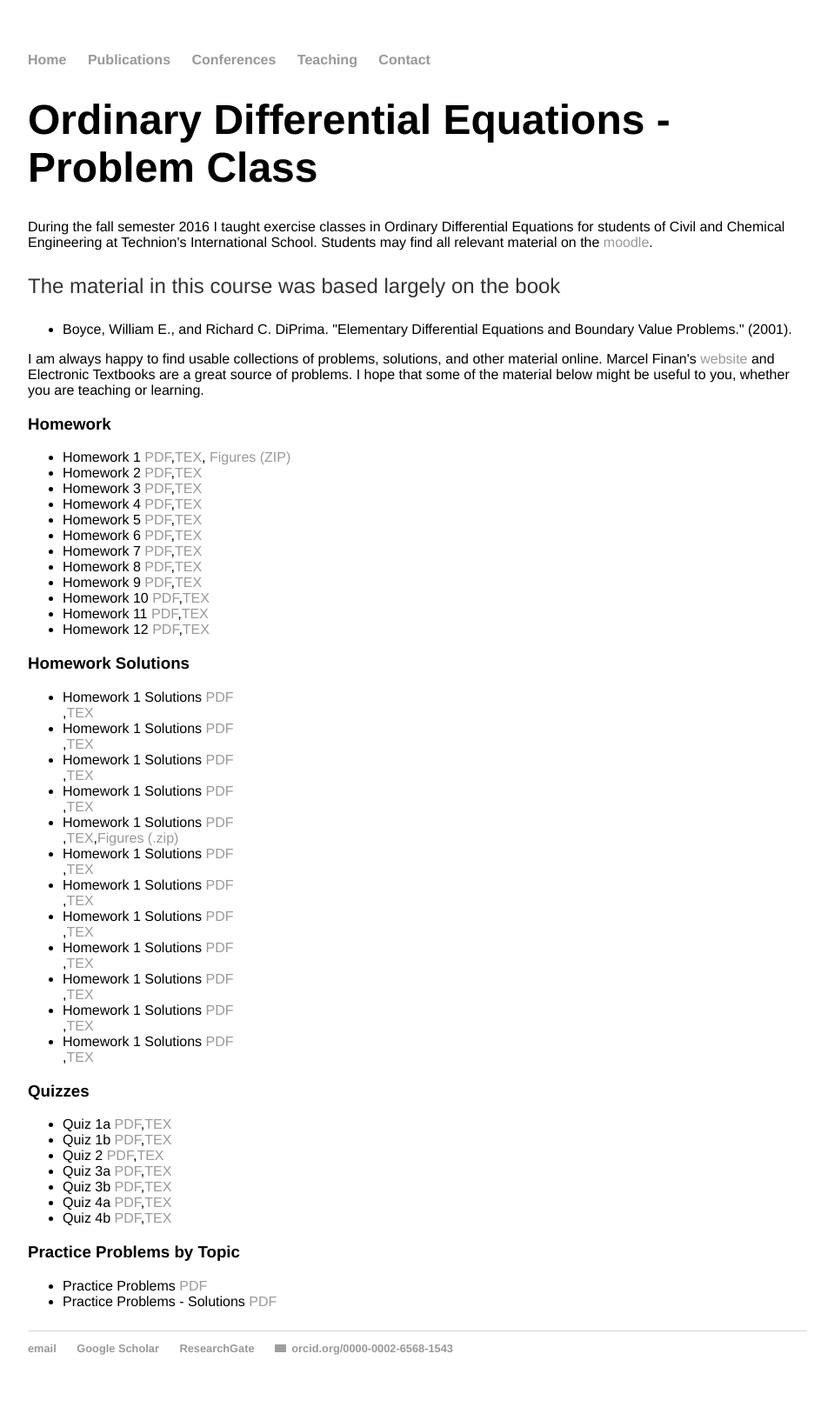
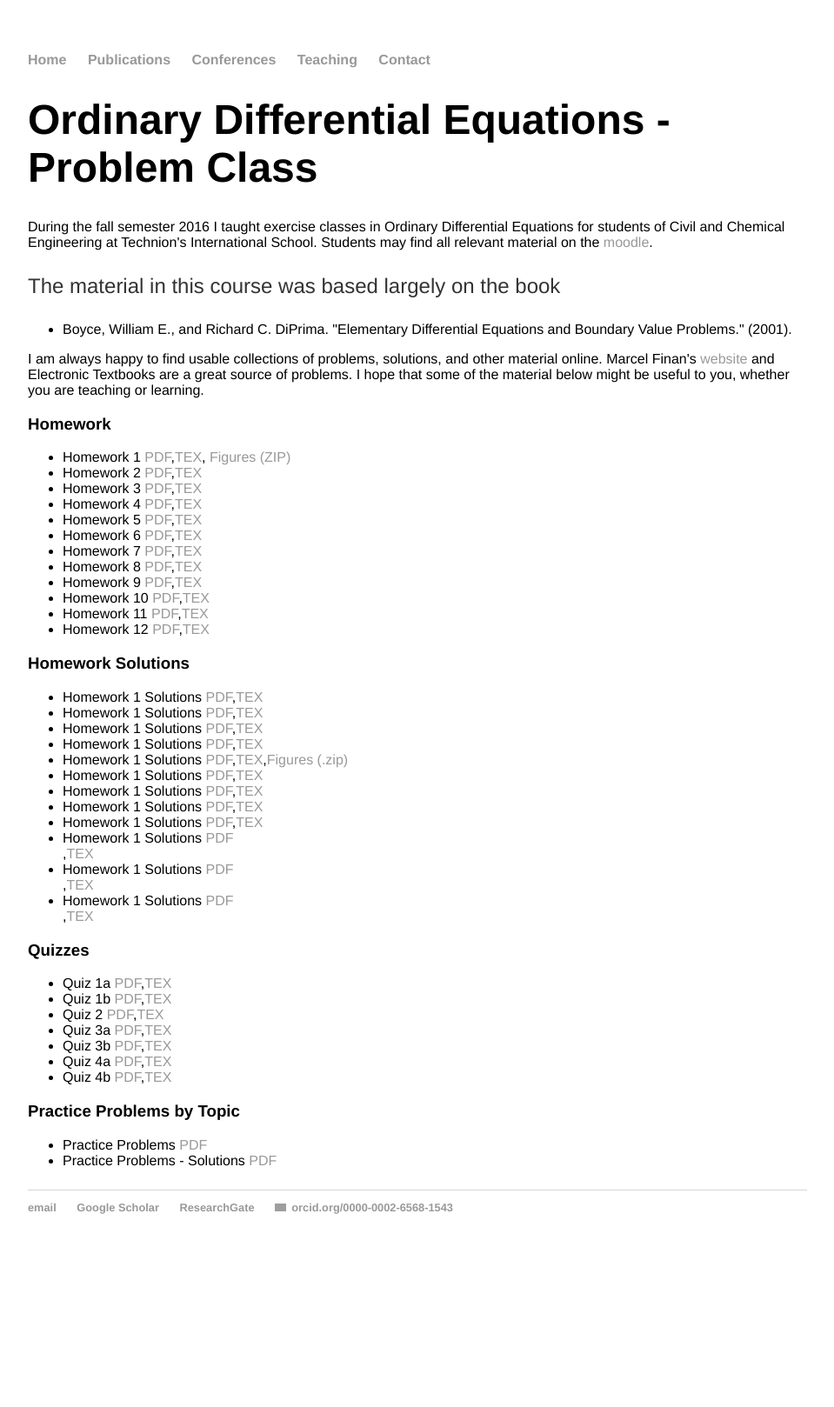
Before and after one commit to rstuhlmeier/rstuhlmeier.github.io, a Jekyll site: the page built from teaching/Fall2016/ODEs.html, in a window 1280 px wide. Shown: the whole page at 87% size, without its empty margins (160-1119 px from the left). Built offline with Jekyll 4.4.1, drawn with Linux system fonts in a browser that asks for light colours; after the commit the page ends 1456 px from its top, so only the background shows below that; grey boxes are pictures that could not be loaded.

Commit message:
Cleaned up list

```diff
--- a/teaching/Fall2016/ODEs.html
+++ b/teaching/Fall2016/ODEs.html
@@ -35,15 +35,15 @@ I hope that some of the material below might be useful to you, whether you are t
 </ul>
 <h3>Homework Solutions</h3>
 <ul>
-<li>Homework 1 Solutions <a href="Homework_Solutions/Homework_1_Solutions.pdf">PDF</a></li>,<a href="Homework_Solutions/Homework_1_Solutions.tex">TEX</a></li>
-<li>Homework 1 Solutions <a href="Homework_Solutions/Homework_2_Solutions.pdf">PDF</a></li>,<a href="Homework_Solutions/Homework_2_Solutions.tex">TEX</a></li>
-<li>Homework 1 Solutions <a href="Homework_Solutions/Homework_3_Solutions.pdf">PDF</a></li>,<a href="Homework_Solutions/Homework_3_Solutions.tex">TEX</a></li>
-<li>Homework 1 Solutions <a href="Homework_Solutions/Homework_4_Solutions.pdf">PDF</a></li>,<a href="Homework_Solutions/Homework_4_Solutions.tex">TEX</a></li>
-<li>Homework 1 Solutions <a href="Homework_Solutions/Homework_5_Solutions.pdf">PDF</a></li>,<a href="Homework_Solutions/Homework_5_Solutions.tex">TEX</a></li>,<a href="Homework_Solutions/HW5_Figures.zip">Figures (.zip)</a></li>
-<li>Homework 1 Solutions <a href="Homework_Solutions/Homework_6_Solutions.pdf">PDF</a></li>,<a href="Homework_Solutions/Homework_6_Solutions.tex">TEX</a></li>
-<li>Homework 1 Solutions <a href="Homework_Solutions/Homework_7_Solutions.pdf">PDF</a></li>,<a href="Homework_Solutions/Homework_7_Solutions.tex">TEX</a></li>
-<li>Homework 1 Solutions <a href="Homework_Solutions/Homework_8_Solutions.pdf">PDF</a></li>,<a href="Homework_Solutions/Homework_8_Solutions.tex">TEX</a></li>
-<li>Homework 1 Solutions <a href="Homework_Solutions/Homework_9_Solutions.pdf">PDF</a></li>,<a href="Homework_Solutions/Homework_9_Solutions.tex">TEX</a></li>
+<li>Homework 1 Solutions <a href="Homework_Solutions/Homework_1_Solutions.pdf">PDF</a>,<a href="Homework_Solutions/Homework_1_Solutions.tex">TEX</a></li>
+<li>Homework 1 Solutions <a href="Homework_Solutions/Homework_2_Solutions.pdf">PDF</a>,<a href="Homework_Solutions/Homework_2_Solutions.tex">TEX</a></li>
+<li>Homework 1 Solutions <a href="Homework_Solutions/Homework_3_Solutions.pdf">PDF</a>,<a href="Homework_Solutions/Homework_3_Solutions.tex">TEX</a></li>
+<li>Homework 1 Solutions <a href="Homework_Solutions/Homework_4_Solutions.pdf">PDF</a>,<a href="Homework_Solutions/Homework_4_Solutions.tex">TEX</a></li>
+<li>Homework 1 Solutions <a href="Homework_Solutions/Homework_5_Solutions.pdf">PDF</a>,<a href="Homework_Solutions/Homework_5_Solutions.tex">TEX</a>,<a href="Homework_Solutions/HW5_Figures.zip">Figures (.zip)</a></li>
+<li>Homework 1 Solutions <a href="Homework_Solutions/Homework_6_Solutions.pdf">PDF</a>,<a href="Homework_Solutions/Homework_6_Solutions.tex">TEX</a></li>
+<li>Homework 1 Solutions <a href="Homework_Solutions/Homework_7_Solutions.pdf">PDF</a>,<a href="Homework_Solutions/Homework_7_Solutions.tex">TEX</a></li>
+<li>Homework 1 Solutions <a href="Homework_Solutions/Homework_8_Solutions.pdf">PDF</a>,<a href="Homework_Solutions/Homework_8_Solutions.tex">TEX</a></li>
+<li>Homework 1 Solutions <a href="Homework_Solutions/Homework_9_Solutions.pdf">PDF</a>,<a href="Homework_Solutions/Homework_9_Solutions.tex">TEX</a></li>
 <li>Homework 1 Solutions <a href="Homework_Solutions/Homework_10_Solutions.pdf">PDF</a></li>,<a href="Homework_Solutions/Homework_10_Solutions.tex">TEX</a></li>
 <li>Homework 1 Solutions <a href="Homework_Solutions/Homework_11_Solutions.pdf">PDF</a></li>,<a href="Homework_Solutions/Homework_11_Solutions.tex">TEX</a></li>
 <li>Homework 1 Solutions <a href="Homework_Solutions/Homework_12_Solutions.pdf">PDF</a></li>,<a href="Homework_Solutions/Homework_12_Solutions.tex">TEX</a></li>
```
